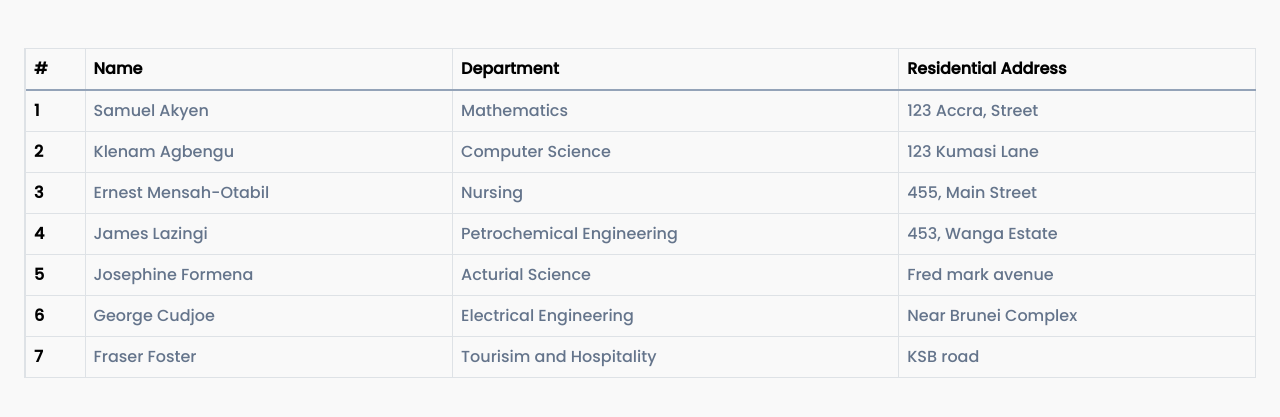
After one commit to akyensamuel/attendance-app, a Django app: template core/templates/table.html in a window 1280 px wide. The commit adds this page. Shown: the top 417 px of the page. Run offline with Django 3.2, Linux system fonts and the light colour scheme; the template is opened without the code that fills it, so the values that code supplies are empty; some libraries are stand-ins or nearby versions.

Commit message:
created a table

```diff
--- a/core/static/css/output.css
+++ b/core/static/css/output.css
@@ -563,20 +563,24 @@ video {
   border-radius: 0.125rem !important;
 }
 
+.tw-border {
+  border-width: 1px !important;
+}
+
 .tw-border-0 {
   border-width: 0px !important;
 }
 
-.tw-border {
-  border-width: 1px !important;
+.tw-border-s-\[3px\] {
+  border-inline-start-width: 3px !important;
 }
 
-.tw-border-2 {
-  border-width: 2px !important;
+.tw-border-t {
+  border-top-width: 1px !important;
 }
 
-.tw-border-s-\[3px\] {
-  border-inline-start-width: 3px !important;
+.tw-border-s-2 {
+  border-inline-start-width: 2px !important;
 }
 
 .tw-border-slate-300 {
@@ -584,19 +588,39 @@ video {
   border-color: rgb(203 213 225 / var(--tw-border-opacity)) !important;
 }
 
+.tw-border-proj-yellow {
+  --tw-border-opacity: 1 !important;
+  border-color: rgb(253 190 52 / var(--tw-border-opacity)) !important;
+}
+
+.tw-border-proj-navy {
+  --tw-border-opacity: 1 !important;
+  border-color: rgb(16 49 107 / var(--tw-border-opacity)) !important;
+}
+
+.tw-border-proj-blue {
+  --tw-border-opacity: 1 !important;
+  border-color: rgb(11 64 156 / var(--tw-border-opacity)) !important;
+}
+
 .tw-border-sky-300 {
   --tw-border-opacity: 1 !important;
   border-color: rgb(125 211 252 / var(--tw-border-opacity)) !important;
 }
 
-.tw-border-sky-700 {
-  --tw-border-opacity: 1 !important;
-  border-color: rgb(3 105 161 / var(--tw-border-opacity)) !important;
-}
-
 .tw-border-s-proj-yellow {
   --tw-border-opacity: 1 !important;
   border-inline-start-color: rgb(253 190 52 / var(--tw-border-opacity)) !important;
+}
+
+.tw-border-t-slate-300 {
+  --tw-border-opacity: 1 !important;
+  border-top-color: rgb(203 213 225 / var(--tw-border-opacity)) !important;
+}
+
+.tw-border-t-slate-400 {
+  --tw-border-opacity: 1 !important;
+  border-top-color: rgb(148 163 184 / var(--tw-border-opacity)) !important;
 }
 
 .tw-bg-proj-white {
--- /dev/null
+++ b/core/templates/table.html
@@ -0,0 +1,84 @@
+{% extends 'base.html' %}
+{% block title %}Table{% endblock %}
+{% block styles %}
+    <style>
+        table td{
+            --tw-text-opacity: 1 !important;
+            color: rgb(100 116 139 / var(--tw-text-opacity)) !important;
+         }
+
+         /*
+         tbody tr:hover > *{
+            --tw-bg-opacity: 1 !important;
+            background-color: rgb(231 239 255 / var(--tw-bg-opacity)) !important;
+         }
+         */
+
+         td, th{
+            background:transparent !important;
+         }
+    </style>
+
+{% endblock %}
+{% block main_content %}
+
+<main class="m-4 mt-5">
+
+    <!-- <h1 class="tw-text-proj-yellow">Hello world</h1> -->
+    <table class="table table-bordered table-hover">
+        <thead>
+          <tr>
+            <th scope="col" class="tw-border-s-2">#</th>
+            <th scope="col">Name</th>
+            <th scope="col">Department</th>
+            <th scope="col">Residential Address</th>
+          </tr>
+        </thead>
+  <tbody class="table-group-divider tw-border-t-slate-400">
+    <tr class="tw-group">
+      <th scope="row" class="group-hover:tw-border-s-proj-yellow tw-border-s-2">1</th>
+      <td>Samuel Akyen</td>
+      <td>Mathematics</td>
+      <td>123 Accra, Street</td>
+    </tr>
+    <tr class="tw-group">
+      <th scope="row" class="group-hover:tw-border-s-proj-yellow tw-border-s-2">2</th>
+      <td>Klenam Agbengu</td>
+      <td>Computer Science</td>
+      <td>123 Kumasi Lane</td>
+    </tr>
+    <tr class="tw-group">
+      <th scope="row" class="group-hover:tw-border-s-proj-yellow tw-border-s-2">3</th>
+      <td>Ernest Mensah-Otabil</td>
+      <td>Nursing</td>
+      <td>455, Main Street</td>
+    </tr>
+    <tr class="tw-group">
+      <th scope="row" class="group-hover:tw-border-s-proj-yellow tw-border-s-2">4</th>
+      <td>James Lazingi</td>
+      <td>Petrochemical Engineering</td>
+      <td>453, Wanga Estate</td>
+    </tr>
+    <tr class="tw-group">
+      <th scope="row" class="group-hover:tw-border-s-proj-yellow tw-border-s-2">5</th>
+      <td>Josephine Formena</td>
+      <td>Acturial Science</td>
+      <td>Fred mark avenue</td>
+    </tr>
+    <tr class="tw-group">
+      <th scope="row" class="group-hover:tw-border-s-proj-yellow tw-border-s-2">6</th>
+      <td>George Cudjoe</td>
+      <td>Electrical Engineering</td>
+      <td>Near Brunei Complex</td>
+    </tr>
+    <tr class="tw-group">
+      <th scope="row" class="group-hover:tw-border-s-proj-yellow tw-border-s-2">7</th>
+      <td>Fraser Foster</td>
+      <td>Tourisim and Hospitality</td>
+      <td>KSB road</td>
+    </tr>
+  </tbody>
+    </table>
+</main>
+
+{% endblock %}
--- a/core/urls.py
+++ b/core/urls.py
@@ -3,4 +3,5 @@ from . import views
 urlpatterns = [
     path('', views.index, name='index'),
     path('admin-page/', views.admin, name='admin-page'),
+    path('test/', views.test, name='test'),
 ]
--- a/core/views.py
+++ b/core/views.py
@@ -5,3 +5,6 @@ def index(request):
 
 def admin(request):
     return render(request, 'admin-page.html', {})
+
+def test(request):
+    return render(request, 'table.html', {})
```
Also changed, not shown: other parts of core/static/css/output.css (+56 -4 lines).
